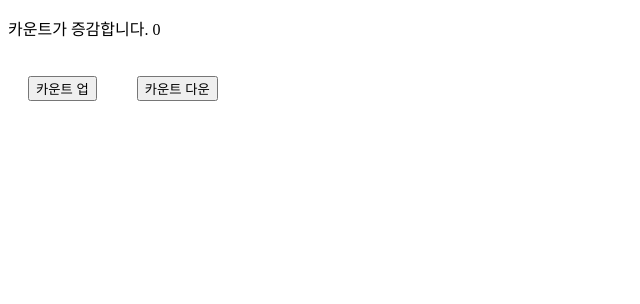
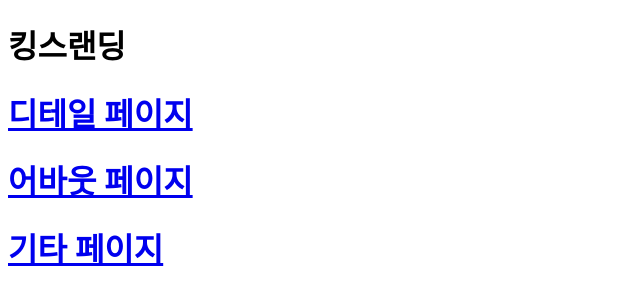
Before and after one commit to 2duckchun/react-playground, a React (Create React App) app: page / in a window 1280 px wide. Shown: the top 304 px of the page, without its empty margins (0-640 px from the left). Built offline with nearby package versions, Linux system fonts and the light colour scheme.

Commit message:
리액트 라우터 실습1

```diff
--- a/src/App.jsx
+++ b/src/App.jsx
@@ -1,25 +1,34 @@
-import { useSelector, useDispatch } from 'react-redux';
-import { countUp, countDown } from './store';
+import { Routes, Route, Link } from 'react-router-dom'
 import './app.css'
 
+
 function App() {
-  const number = useSelector((상태객체) => {return 상태객체.number})
-  const dispatch = useDispatch()
-  const eventCountUp = () => {
-    dispatch(countUp())
-  }
-
-  const eventCountDown = () => {
-    dispatch(countDown())
-  }
 
   return (
     <div>
-      <p>카운트가 증감합니다. <span>{number}</span></p>
-      <button onClick={eventCountUp}>카운트 업</button>
-      <button onClick={eventCountDown}>카운트 다운</button>
+      <Routes>
+        <Route path='/' element={<h1>킹스랜딩</h1>}></Route>
+        <Route path='/detail' element={<Detail/>}></Route>
+        <Route path='/about' element={<About/>}></Route>
+        <Route path='/other' element={<div>기타 페이지 입니다.</div>}></Route>
+      </Routes>
+      <h1><Link to="/detail">디테일 페이지</Link></h1>
+      <h1><Link to="/about">어바웃 페이지</Link></h1>
+      <h1><Link to="/other">기타 페이지</Link></h1>
     </div>
   )
 }
 
+function Detail() {
+  return (
+    <h1>디테일 페이지 입니다.</h1>
+  )
+}
+
+function About() {
+  return (
+    <h1>어바웃 페이지 입니다.</h1>
+  )
+}
+
 export default App;
--- a/src/store.jsx
+++ /dev/null
@@ -1,22 +0,0 @@
-import { configureStore, createSlice } from '@reduxjs/toolkit'
-
-let number = createSlice({
-    name: 'number',
-    initialState: 0,
-    reducers: {
-        countUp(state) {
-            return state + 1
-        },
-        countDown(state) {
-            return state - 1
-        }
-    }
-})
-
-export const { countUp, countDown } = number.actions
-
-export default configureStore({
-    reducer: {
-        number: number.reducer
-    }
-})
```
Also changed, not shown: src/index.js (+3 -4 lines).
